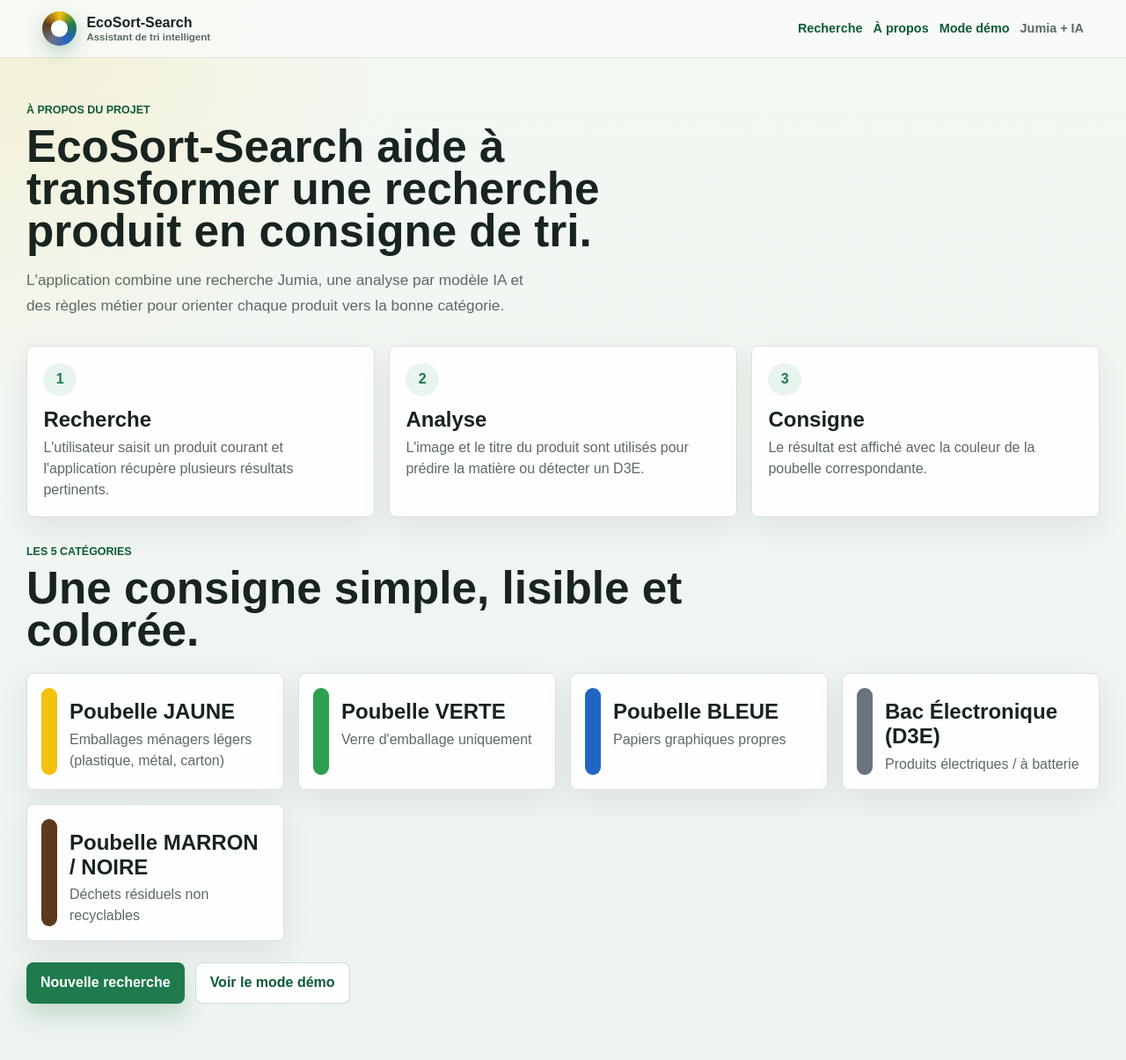
After one commit to hansmano/projet_ecosort_search, a Flask app: page /about in a window 1280 px wide. The commit adds this page. Shown: the whole page at 88% size. Run offline with Flask 3, Linux system fonts and the light colour scheme.

Commit message:
Ajoute mode demo historique et page a propos

```diff
--- a/src/app.py
+++ b/src/app.py
@@ -3,13 +3,88 @@ from __future__ import annotations
 
 import os
 
-from flask import Flask, flash, redirect, render_template, request, url_for
+from flask import Flask, flash, redirect, render_template, request, session, url_for
 
 try:
     from . import predict, scraper
 except ImportError:  # Permet aussi l'execution directe : python src/app.py
     import predict
     import scraper
+
+
+DEMO_PRODUCTS = [
+    {
+        "title": "Bouteille d'eau vide en plastique",
+        "price": "Mode démo",
+        "image": "images/ecosort-hero-civic.png",
+        "url": "",
+        "demo_bin": "JAUNE",
+        "demo_material": "plastic",
+        "demo_reason": "Produit de démonstration : une bouteille plastique vide va dans la poubelle jaune.",
+    },
+    {
+        "title": "Bocal de confiture en verre",
+        "price": "Mode démo",
+        "image": "images/ecosort-hero.png",
+        "url": "",
+        "demo_bin": "VERTE",
+        "demo_material": "glass",
+        "demo_reason": "Produit de démonstration : les emballages en verre vont dans la poubelle verte.",
+    },
+    {
+        "title": "Cahier et feuilles propres",
+        "price": "Mode démo",
+        "image": "images/ecosort-hero-ai.png",
+        "url": "",
+        "demo_bin": "BLEUE",
+        "demo_material": "paper",
+        "demo_reason": "Produit de démonstration : les papiers propres vont dans la poubelle bleue.",
+    },
+    {
+        "title": "Chargeur de téléphone usagé",
+        "price": "Mode démo",
+        "image": "images/ecosort-hero-ai.png",
+        "url": "",
+        "demo_bin": "GRIS",
+        "demo_material": "électronique (D3E)",
+        "demo_reason": "Produit de démonstration : un appareil électrique ou accessoire à prise va dans le bac D3E.",
+    },
+    {
+        "title": "Sachet plastique souple sale",
+        "price": "Mode démo",
+        "image": "images/ecosort-hero-civic.png",
+        "url": "",
+        "demo_bin": "MARRON",
+        "demo_material": "trash",
+        "demo_reason": "Produit de démonstration : un déchet résiduel non recyclable va dans la poubelle marron ou noire.",
+    },
+]
+
+
+def _recent_history():
+    return session.get("recent_history", [])
+
+
+def _add_history(label, detail, bin_label=None):
+    history = _recent_history()
+    item = {"label": label, "detail": detail, "bin_label": bin_label}
+    history = [item] + [entry for entry in history if entry != item]
+    session["recent_history"] = history[:5]
+
+
+def _demo_verdict(bin_key, material, reason):
+    try:
+        from . import config
+    except ImportError:
+        import config
+
+    return {
+        "bin": bin_key,
+        "bin_info": config.BINS[bin_key],
+        "material": material,
+        "confidence": 1.0,
+        "reason": reason,
+    }
 
 
 def create_app() -> Flask:
@@ -20,7 +95,31 @@ def create_app() -> Flask:
 
     @app.get("/")
     def index():
-        return render_template("index.html")
+        return render_template("index.html", recent_history=_recent_history())
+
+    @app.get("/about")
+    def about():
+        try:
+            from . import config
+        except ImportError:
+            import config
+
+        return render_template("about.html", bins=config.BINS)
+
+    @app.get("/demo")
+    def demo():
+        products = [
+            {**product, "image": url_for("static", filename=product["image"])}
+            for product in DEMO_PRODUCTS
+        ]
+        _add_history("Mode démo", "Produits préremplis", "Démo")
+        return render_template(
+            "results.html",
+            query="Mode démo",
+            products=products,
+            is_demo=True,
+            fallback_available=False,
+        )
 
     @app.post("/search")
     def search():
@@ -29,16 +128,32 @@ def create_app() -> Flask:
             flash("Veuillez saisir un nom de produit.")
             return redirect(url_for("index"))
 
+        error_message = ""
+        fallback_available = False
         try:
             products = scraper.search_products(query, max_results=5)
         except Exception as exc:
-            flash(f"Recherche Jumia indisponible : {exc}")
+            error_message = (
+                "Jumia ne répond pas pour le moment. Vous pouvez réessayer ou utiliser "
+                "le mode démo pour présenter le parcours complet."
+            )
+            flash(error_message)
             products = []
+            fallback_available = True
 
         if not products:
-            flash("Aucun produit trouve pour cette recherche.")
+            flash("Aucun produit trouvé pour cette recherche.")
+        else:
+            _add_history("Recherche", query, f"{len(products)} résultat(s)")
 
-        return render_template("results.html", query=query, products=products)
+        return render_template(
+            "results.html",
+            query=query,
+            products=products,
+            is_demo=False,
+            error_message=error_message,
+            fallback_available=fallback_available,
+        )
 
     @app.post("/predict")
     def predict_product():
@@ -46,14 +161,26 @@ def create_app() -> Flask:
         price = request.form.get("price", "").strip()
         image = request.form.get("image", "").strip()
         product_url = request.form.get("url", "").strip()
+        demo_bin = request.form.get("demo_bin", "").strip()
+        demo_material = request.form.get("demo_material", "").strip()
+        demo_reason = request.form.get("demo_reason", "").strip()
         product = {"title": title, "price": price, "image": image, "url": product_url}
+
+        if demo_bin:
+            verdict = _demo_verdict(demo_bin, demo_material, demo_reason)
+            _add_history("Produit classé", title, verdict["bin_info"]["label"])
+            return render_template("prediction.html", product=product, verdict=verdict)
 
         image_bytes = scraper.download_image(image)
         if image_bytes is None:
-            flash("Impossible de recuperer l'image du produit selectionne.")
+            flash(
+                "Impossible de récupérer l'image du produit sélectionné. "
+                "Essayez un autre résultat ou utilisez le mode démo."
+            )
             return render_template("prediction.html", product=product, verdict=None)
 
         verdict = predict.predict(image_bytes, title)
+        _add_history("Produit classé", title, verdict["bin_info"]["label"])
         return render_template("prediction.html", product=product, verdict=verdict)
 
     @app.get("/health")
--- a/static/css/style.css
+++ b/static/css/style.css
@@ -85,7 +85,8 @@ a {
 .topnav {
   display: inline-flex;
   align-items: center;
-  gap: 0.5rem;
+  flex-wrap: wrap;
+  gap: 0.75rem;
   color: var(--muted);
   font-size: 0.9rem;
   font-weight: 800;
@@ -288,6 +289,49 @@ button:hover {
   box-shadow: 0 18px 34px rgba(31, 122, 77, 0.28);
 }
 
+.button-link {
+  display: inline-flex;
+  min-height: 2.9rem;
+  align-items: center;
+  justify-content: center;
+  border-radius: 8px;
+  padding: 0 1rem;
+  background: var(--green);
+  color: white;
+  font-weight: 900;
+  text-decoration: none;
+  box-shadow: 0 14px 26px rgba(31, 122, 77, 0.2);
+}
+
+.button-link.secondary {
+  border: 1px solid rgba(31, 122, 77, 0.24);
+  background: rgba(255, 255, 255, 0.86);
+  color: var(--green-dark);
+  box-shadow: none;
+}
+
+.text-link {
+  color: var(--green-dark);
+  font-weight: 900;
+  text-decoration: none;
+}
+
+.hero-actions,
+.action-row {
+  display: flex;
+  flex-wrap: wrap;
+  gap: 0.75rem;
+}
+
+.hero-actions {
+  align-items: center;
+  margin-top: 1rem;
+}
+
+.action-row {
+  margin-top: 1.5rem;
+}
+
 .hero-tags,
 .bin-strip {
   display: flex;
@@ -413,6 +522,79 @@ button:hover {
   grid-template-columns: repeat(3, 1fr);
   gap: 1rem;
   margin-top: 1rem;
+}
+
+.about-heading h1 {
+  max-width: 960px;
+}
+
+.compact-heading {
+  padding-top: 2.5rem;
+}
+
+.compact-heading h1 {
+  font-size: clamp(1.8rem, 3vw, 3rem);
+}
+
+.about-grid {
+  display: grid;
+  grid-template-columns: repeat(3, 1fr);
+  gap: 1rem;
+  margin-top: 1.5rem;
+}
+
+.about-grid article,
+.about-bin {
+  border: 1px solid var(--line);
+  border-radius: 8px;
+  background: rgba(255, 255, 255, 0.92);
+  box-shadow: 0 12px 34px rgba(18, 42, 31, 0.08);
+}
+
+.about-grid article {
+  padding: 1.15rem;
+}
+
+.about-grid strong {
+  display: grid;
+  width: 2.35rem;
+  height: 2.35rem;
+  place-items: center;
+  border-radius: 50%;
+  background: #e8f4ee;
+  color: var(--green);
+}
+
+.about-grid h2,
+.about-bin h2 {
+  margin: 0.8rem 0 0.35rem;
+}
+
+.about-grid p,
+.about-bin p {
+  margin: 0;
+  color: var(--muted);
+  line-height: 1.5;
+}
+
+.about-bins {
+  display: grid;
+  grid-template-columns: repeat(auto-fit, minmax(260px, 1fr));
+  gap: 1rem;
+  margin-top: 1rem;
+}
+
+.about-bin {
+  display: grid;
+  grid-template-columns: auto 1fr;
+  gap: 0.9rem;
+  padding: 1rem;
+}
+
+.about-bin-color {
+  width: 1.1rem;
+  min-height: 100%;
+  border-radius: 999px;
 }
 
 .workflow article,
--- /dev/null
+++ b/templates/about.html
@@ -0,0 +1,54 @@
+{% extends "base.html" %}
+
+{% block title %}A propos - EcoSort-Search{% endblock %}
+
+{% block content %}
+<section class="section-heading about-heading">
+  <p class="eyebrow">À propos du projet</p>
+  <h1>EcoSort-Search aide à transformer une recherche produit en consigne de tri.</h1>
+  <p class="lead">
+    L'application combine une recherche Jumia, une analyse par modèle IA et des règles
+    métier pour orienter chaque produit vers la bonne catégorie.
+  </p>
+</section>
+
+<section class="about-grid">
+  <article>
+    <strong>1</strong>
+    <h2>Recherche</h2>
+    <p>L'utilisateur saisit un produit courant et l'application récupère plusieurs résultats pertinents.</p>
+  </article>
+  <article>
+    <strong>2</strong>
+    <h2>Analyse</h2>
+    <p>L'image et le titre du produit sont utilisés pour prédire la matière ou détecter un D3E.</p>
+  </article>
+  <article>
+    <strong>3</strong>
+    <h2>Consigne</h2>
+    <p>Le résultat est affiché avec la couleur de la poubelle correspondante.</p>
+  </article>
+</section>
+
+<section class="section-heading compact-heading">
+  <p class="eyebrow">Les 5 catégories</p>
+  <h1>Une consigne simple, lisible et colorée.</h1>
+</section>
+
+<section class="about-bins">
+  {% for key, info in bins.items() %}
+    <article class="about-bin about-{{ key|lower }}">
+      <span class="about-bin-color" style="background: {{ info.color }}"></span>
+      <div>
+        <h2>{{ info.label }}</h2>
+        <p>{{ info.desc }}</p>
+      </div>
+    </article>
+  {% endfor %}
+</section>
+
+<div class="action-row">
+  <a class="button-link" href="{{ url_for('index') }}">Nouvelle recherche</a>
+  <a class="button-link secondary" href="{{ url_for('demo') }}">Voir le mode démo</a>
+</div>
+{% endblock %}
--- a/templates/base.html
+++ b/templates/base.html
@@ -17,6 +17,8 @@
       </a>
       <nav class="topnav" aria-label="Navigation principale">
         <a href="{{ url_for('index') }}">Recherche</a>
+        <a href="{{ url_for('about') }}">À propos</a>
+        <a href="{{ url_for('demo') }}">Mode démo</a>
         <span>Jumia + IA</span>
       </nav>
     </header>
--- a/templates/prediction.html
+++ b/templates/prediction.html
@@ -65,5 +65,9 @@
   {% endif %}
 </section>
 
-<a class="back-link" href="{{ url_for('index') }}">Analyser un autre produit</a>
+<div class="action-row">
+  <a class="button-link" href="{{ url_for('index') }}">Nouvelle recherche</a>
+  <a class="button-link secondary" href="{{ url_for('demo') }}">Mode démo</a>
+  <a class="button-link secondary" href="{{ url_for('about') }}">À propos</a>
+</div>
 {% endblock %}
```
Also changed, not shown: other parts of static/css/style.css (+79 -1 lines), templates/index.html (+25 -0 lines), templates/results.html (+32 -3 lines).
